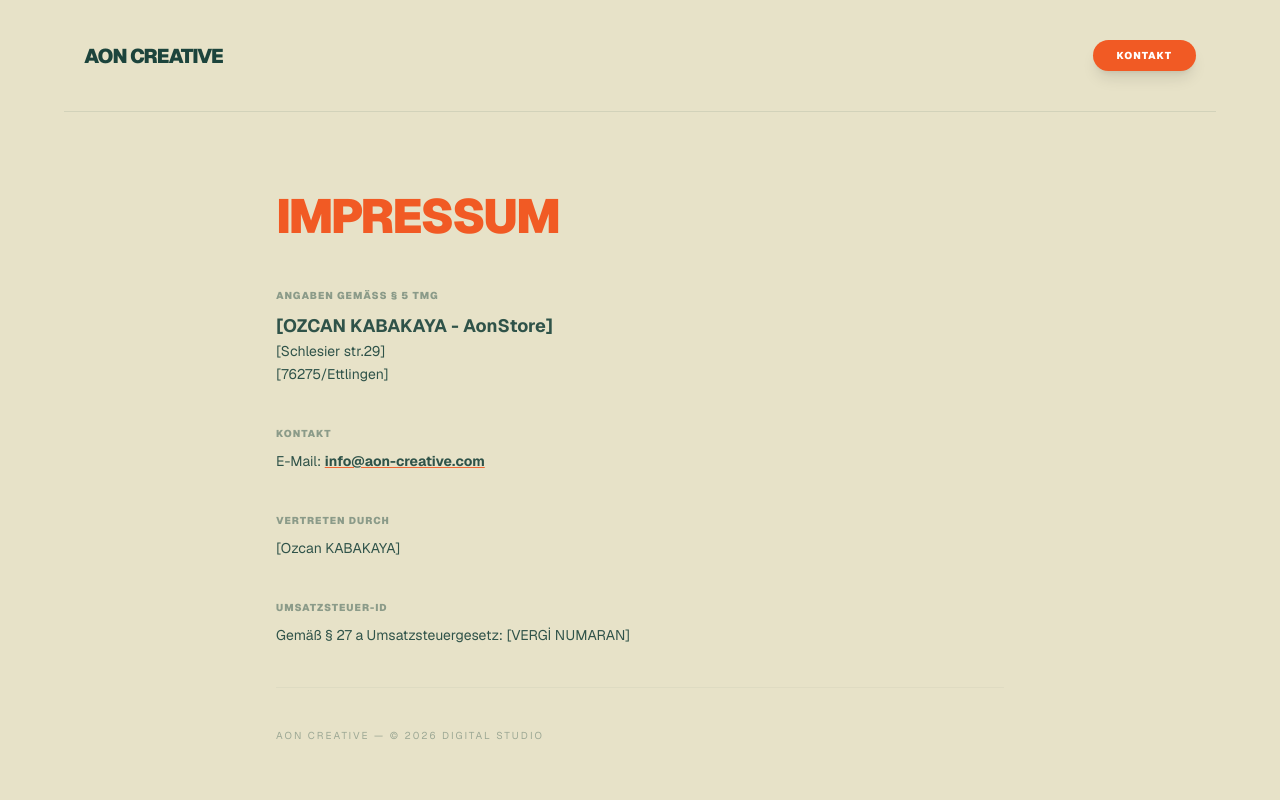
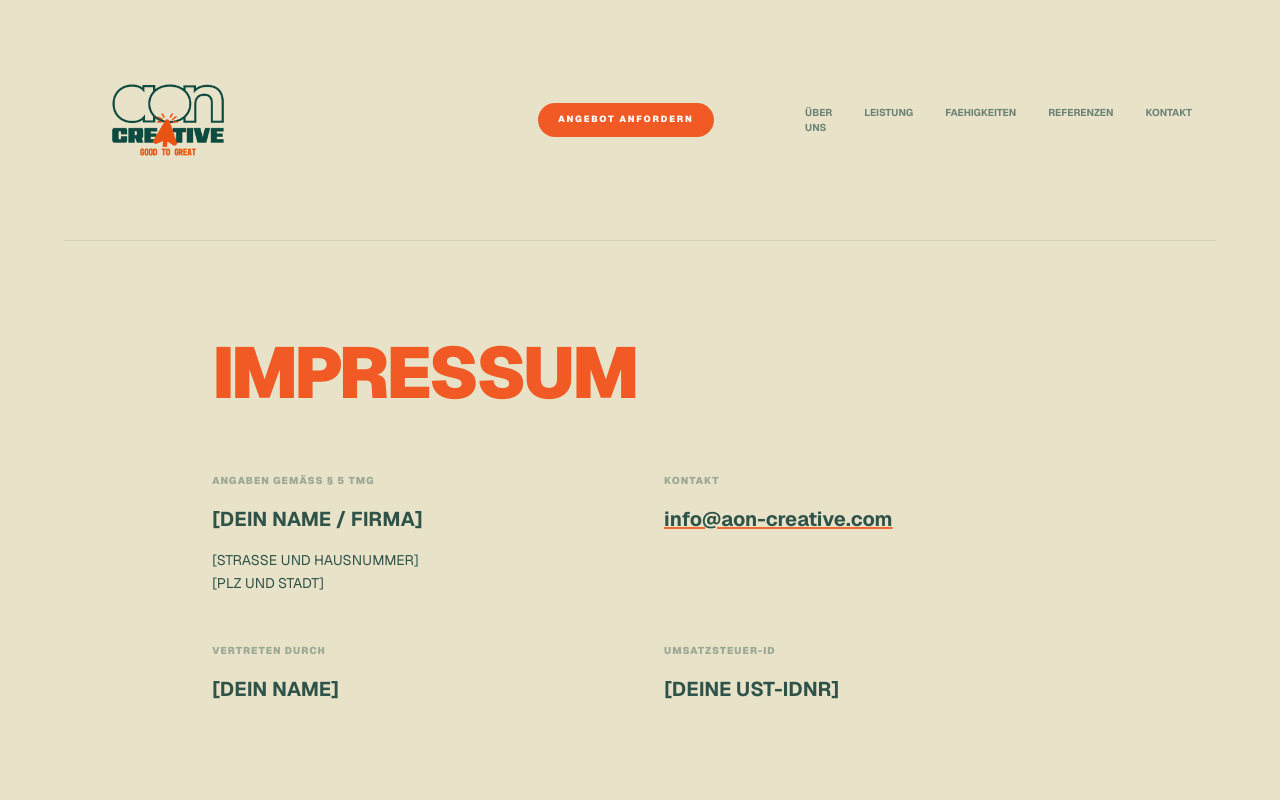
Before and after one commit to ademi57/aon-creative-web, a Next.js app: page /impressum in a window 1280 px wide. Shown: the top 800 px of the page. Built offline with nearby package versions, Linux system fonts and the light colour scheme.

Commit message:
fix: impressum and  datenschutz page

```diff
--- a/app/datenschutz/page.tsx
+++ b/app/datenschutz/page.tsx
@@ -1,37 +1,44 @@
 "use client";
+import { useState } from "react";
+import { motion } from "framer-motion";
+import Link from "next/link";
 
 export default function datenschutz() {
+  const [isMenuOpen, setIsMenuOpen] = useState(false);
+
   return (
     <main className="min-h-screen bg-[#E7E2C8] text-[#1C443C] font-sans selection:bg-[#F15A24] selection:text-white">
-      <nav className="max-w-6xl mx-auto px-5 py-6 md:py-10 border-b border-[#1C443C]/10 flex justify-between items-center relative z-[1000]">
-        <a href="/" className="font-black text-xl tracking-tighter uppercase">AON Creative</a>
-        <a href="/kontakt" className="bg-[#F15A24] text-white px-6 py-2 rounded-full text-[10px] font-black uppercase tracking-widest shadow-lg">Kontakt</a>
+      {/* Header - Aynı yapı */}
+      <nav className="max-w-6xl mx-auto px-5 md:px-6 flex justify-between items-center py-6 md:py-10 border-b border-[#1C443C]/10 relative z-[1000]">
+        <Link href="/"><img src="/logo.png" alt="AON Creative" className="w-32 md:w-40" /></Link>
+        <Link href="/kontakt" className="bg-[#F15A24] text-white px-5 py-2.5 rounded-full text-[9px] font-black uppercase tracking-[0.2em]">Angebot anfordern</Link>
       </nav>
 
-      <div className="max-w-3xl mx-auto px-5 py-20">
-        <h1 className="text-5xl font-black tracking-tighter mb-12 uppercase text-[#F15A24]">Datenschutz</h1>
-
-        <div className="space-y-10 opacity-90 leading-relaxed text-sm">
+      {/* Content */}
+      <div className="max-w-3xl mx-auto px-5 py-24">
+        <h1 className="text-5xl font-black tracking-tighter uppercase mb-16 text-[#F15A24]">Datenschutz</h1>
+        <div className="space-y-12 text-sm leading-relaxed opacity-90">
           <section>
-            <h2 className="font-black uppercase tracking-widest text-[10px] mb-4 opacity-50 underline">1. Datenschutz auf einen Blick</h2>
-            <p>Wir nehmen den Schutz Ihrer persönlichen Daten sehr ernst. Personenbezogene Daten werden auf dieser Webseite nur im technisch notwendigen Umfang erhoben.</p>
+            <h2 className="text-[11px] font-black uppercase tracking-[0.2em] mb-4">1. Datenschutz auf einen Blick</h2>
+            <p>Der Schutz Ihrer persönlichen Daten ist uns ein wichtiges Anliegen. Wir behandeln Ihre personenbezogenen Daten vertraulich und entsprechend der gesetzlichen Datenschutzvorschriften.</p>
           </section>
-
           <section>
-            <h2 className="font-black uppercase tracking-widest text-[10px] mb-4 opacity-50 underline">2. Datenerfassung</h2>
+            <h2 className="text-[11px] font-black uppercase tracking-[0.2em] mb-4">2. Datenerfassung</h2>
             <p>Die Datenverarbeitung auf dieser Website erfolgt durch den Websitebetreiber. Die Daten werden zum einen dadurch erhoben, dass Sie uns diese mitteilen (z.B. im Kontaktformular).</p>
           </section>
+        </div>
+      </div>
 
-          <section>
-            <h2 className="font-black uppercase tracking-widest text-[10px] mb-4 opacity-50 underline">3. Ihre Rechte</h2>
-            <p>Sie haben jederzeit das Recht auf Auskunft, Berichtigung veya Löschung Ihrer gespeicherten personenbezogenen Daten.</p>
-          </section>
-
-          <div className="pt-10 border-t border-[#1C443C]/10 text-[10px] opacity-40 uppercase tracking-[0.2em]">
-             AON Creative — Digital Studio Privacy Policy
+      {/* Footer - Aynı yapı */}
+      <footer className="max-w-6xl mx-auto px-5 py-12 border-t border-[#1C443C]/10">
+        <div className="flex flex-col md:flex-row justify-between items-center gap-6">
+          <p className="text-[9px] tracking-[0.3em] uppercase font-black opacity-40">AON CREATIVE • © 2026</p>
+          <div className="flex gap-6 text-[9px] uppercase tracking-widest font-black">
+            <Link href="/impressum">Impressum</Link>
+            <Link href="/datenschutz">Datenschutz</Link>
           </div>
         </div>
-      </div>
+      </footer>
     </main>
   );
 }
--- a/app/impressum/page.tsx
+++ b/app/impressum/page.tsx
@@ -1,50 +1,82 @@
 "use client";
 import { useState } from "react";
 import { motion, AnimatePresence } from "framer-motion";
+import Link from "next/link";
 
 export default function impressum() {
   const [isMenuOpen, setIsMenuOpen] = useState(false);
 
+  const navLinks = [
+    { name: "Über Uns", href: "/uber-uns" },
+    { name: "Leistung", href: "/#leistung" },
+    { name: "Faehigkeiten", href: "/#faehigkeiten" },
+    { name: "Referenzen", href: "/#referenzen" },
+    { name: "Kontakt", href: "/kontakt" },
+  ];
+
   return (
-    <main className="min-h-screen bg-[#E7E2C8] text-[#1C443C] font-sans selection:bg-[#F15A24] selection:text-white">
-      {/* Header (Kontakt sayfasındakiyle aynı yapıda tutuyoruz) */}
-      <nav className="max-w-6xl mx-auto px-5 py-6 md:py-10 border-b border-[#1C443C]/10 flex justify-between items-center relative z-[1000]">
-        <a href="/" className="font-black text-xl tracking-tighter uppercase">AON Creative</a>
-        <a href="/kontakt" className="bg-[#F15A24] text-white px-6 py-2 rounded-full text-[10px] font-black uppercase tracking-widest shadow-lg">Kontakt</a>
+    <main className="min-h-screen bg-[#E7E2C8] text-[#1C443C] font-sans selection:bg-[#F15A24] selection:text-white overflow-x-hidden">
+
+      {/* --- HEADER --- */}
+      <nav className="max-w-6xl mx-auto px-5 md:px-6 flex justify-between items-center py-6 md:py-10 border-b border-[#1C443C]/10 relative z-[1000]">
+        <div className="flex-1 flex justify-start">
+          <Link href="/">
+            <img src="/logo.png" alt="AON Creative" className="w-32 md:w-40 block" />
+          </Link>
+        </div>
+        <div className="flex-1 flex justify-center">
+          <Link href="/kontakt" className="bg-[#F15A24] text-white px-5 py-2.5 rounded-full text-[9px] font-black uppercase tracking-[0.2em] whitespace-nowrap">
+            Angebot anfordern
+          </Link>
+        </div>
+        <div className="flex-1 flex justify-end">
+          <button onClick={() => setIsMenuOpen(!isMenuOpen)} className="md:hidden flex flex-col gap-1.5 relative z-[2100]">
+            <motion.span animate={isMenuOpen ? { rotate: 45, y: 8 } : { rotate: 0, y: 0 }} className="w-8 h-[2px] bg-[#1C443C] block origin-center"/>
+            <motion.span animate={isMenuOpen ? { opacity: 0 } : { opacity: 1 }} className="w-8 h-[2px] bg-[#1C443C] block"/>
+            <motion.span animate={isMenuOpen ? { rotate: -45, y: -8 } : { rotate: 0, y: 0 }} className="w-8 h-[2px] bg-[#1C443C] block origin-center"/>
+          </button>
+          <div className="hidden md:flex gap-8 text-[10px] uppercase font-bold opacity-60">
+            {navLinks.map((link) => (
+              <Link key={link.name} href={link.href} className="hover:text-[#F15A24] transition-colors">{link.name}</Link>
+            ))}
+          </div>
+        </div>
       </nav>
 
-      {/* İçerik Alanı */}
-      <div className="max-w-3xl mx-auto px-5 py-20">
-        <h1 className="text-5xl font-black tracking-tighter mb-12 uppercase text-[#F15A24]">Impressum</h1>
+      {/* --- CONTENT --- */}
+      <div className="max-w-4xl mx-auto px-5 py-24">
+        <h1 className="text-5xl md:text-7xl font-black tracking-tighter uppercase mb-16 text-[#F15A24]">Impressum</h1>
+        <div className="grid grid-cols-1 md:grid-cols-2 gap-12 opacity-90 text-sm leading-relaxed">
+          <section className="space-y-4">
+            <h2 className="text-[10px] font-black uppercase tracking-widest opacity-40">Angaben gemäß § 5 TMG</h2>
+            <p className="text-xl font-bold uppercase">[DEIN NAME / FIRMA]</p>
+            <p>[STRASSE UND HAUSNUMMER]<br />[PLZ UND STADT]</p>
+          </section>
+          <section className="space-y-4">
+            <h2 className="text-[10px] font-black uppercase tracking-widest opacity-40">Kontakt</h2>
+            <p className="text-xl font-bold underline decoration-[#F15A24]">info@aon-creative.com</p>
+          </section>
+          <section className="space-y-4">
+            <h2 className="text-[10px] font-black uppercase tracking-widest opacity-40">Vertreten durch</h2>
+            <p className="text-xl font-bold uppercase">[DEIN NAME]</p>
+          </section>
+          <section className="space-y-4">
+            <h2 className="text-[10px] font-black uppercase tracking-widest opacity-40">Umsatzsteuer-ID</h2>
+            <p className="text-xl font-bold">[DEINE UST-IDNR]</p>
+          </section>
+        </div>
+      </div>
 
-        <div className="space-y-10 opacity-90 leading-relaxed text-sm">
-          <section>
-            <h2 className="font-black uppercase tracking-widest text-[10px] mb-2 opacity-50">Angaben gemäß § 5 TMG</h2>
-            <p className="font-bold text-lg">[OZCAN KABAKAYA - AonStore]</p>
-            <p>[Schlesier str.29]</p>
-            <p>[76275/Ettlingen]</p>
-          </section>
-
-          <section>
-            <h2 className="font-black uppercase tracking-widest text-[10px] mb-2 opacity-50">Kontakt</h2>
-            <p>E-Mail: <span className="font-bold underline decoration-[#F15A24]">info@aon-creative.com</span></p>
-          </section>
-
-          <section>
-            <h2 className="font-black uppercase tracking-widest text-[10px] mb-2 opacity-50">Vertreten durch</h2>
-            <p>[Ozcan KABAKAYA]</p>
-          </section>
-
-          <section>
-            <h2 className="font-black uppercase tracking-widest text-[10px] mb-2 opacity-50">Umsatzsteuer-ID</h2>
-            <p>Gemäß § 27 a Umsatzsteuergesetz: [VERGİ NUMARAN]</p>
-          </section>
-
-          <div className="pt-10 border-t border-[#1C443C]/10 text-[10px] opacity-40 uppercase tracking-[0.2em]">
-            AON Creative — © 2026 Digital Studio
+      {/* --- FOOTER --- */}
+      <footer className="max-w-6xl mx-auto px-5 py-12 border-t border-[#1C443C]/10 mt-20">
+        <div className="flex flex-col md:flex-row justify-between items-center gap-6">
+          <p className="text-[9px] tracking-[0.3em] uppercase font-black opacity-40">AON CREATIVE • © 2026</p>
+          <div className="flex gap-6 text-[9px] uppercase tracking-widest font-black">
+            <Link href="/impressum" className="hover:text-[#F15A24]">Impressum</Link>
+            <Link href="/datenschutz" className="hover:text-[#F15A24]">Datenschutz</Link>
           </div>
         </div>
-      </div>
+      </footer>
     </main>
   );
 }
--- a/app/page.tsx
+++ b/app/page.tsx
@@ -233,13 +233,13 @@ export default function Home() {
 
 <div className="flex gap-6 text-[9px] uppercase tracking-widest font-black">
   <Link
-    href="/Impressum"
+    href="/impressum"
     className="hover:text-[#F15A24] transition-colors cursor-pointer"
   >
     Impressum
   </Link>
   <Link
-    href="/Datenschutz"
+    href="/datenschutz"
     className="hover:text-[#F15A24] transition-colors cursor-pointer"
   >
     Datenschutz
```
